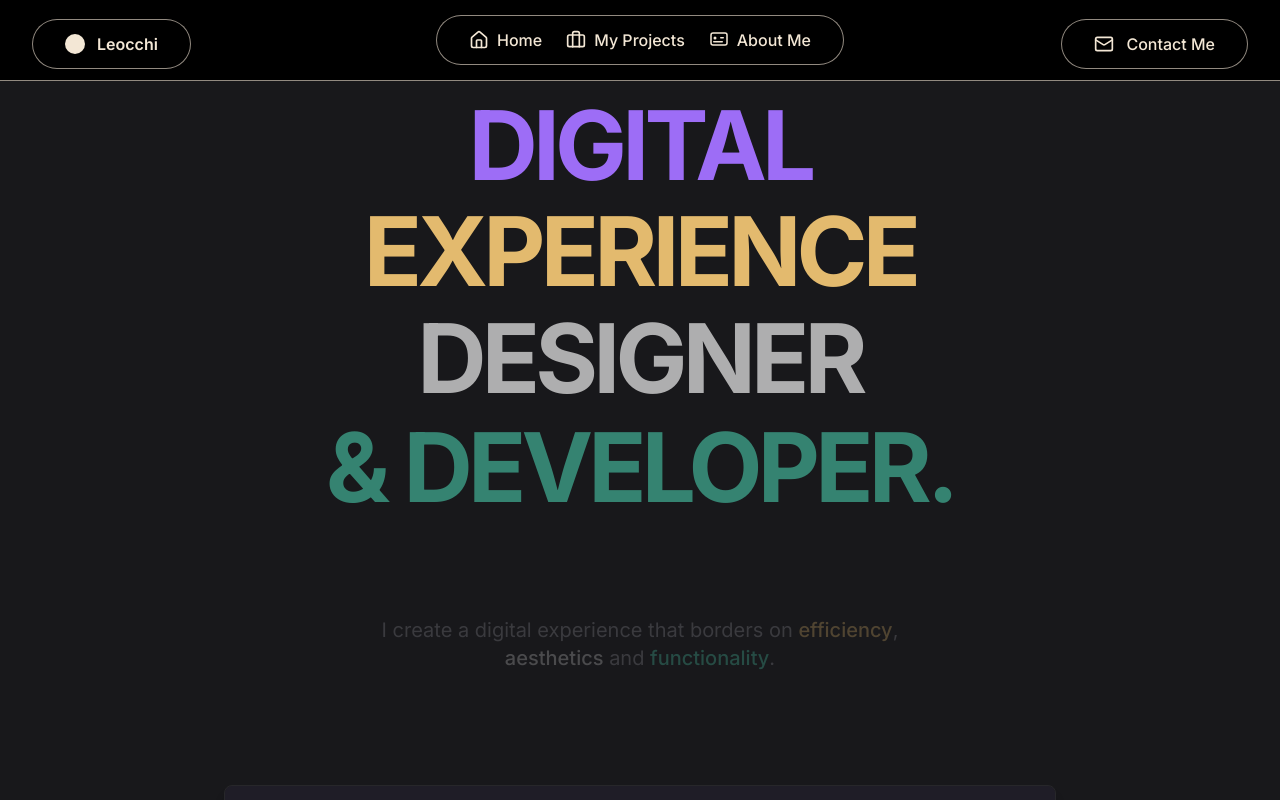
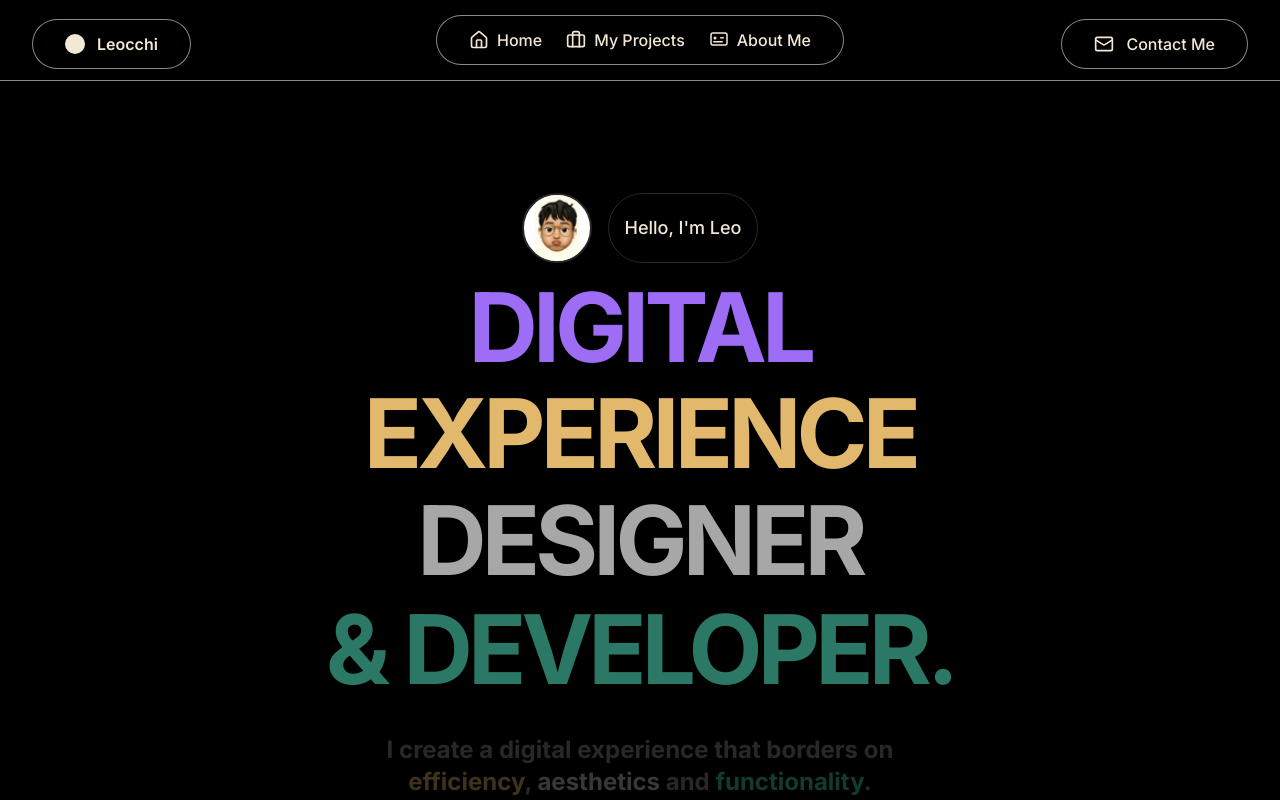
Before and after one commit to Leocch1/my-portfolio, a Next.js app: page / in a window 1280 px wide. Shown: the top 800 px of the page. Built offline with nearby package versions, Linux system fonts and the light colour scheme.

Commit message:
base home page

```diff
--- a/components/sections/hero.tsx
+++ b/components/sections/hero.tsx
@@ -3,20 +3,24 @@ import { MotionDiv } from '@/components/motion';
 
 export default function HeroSection() {
   return (
-    <section className="flex flex-grow items-center justify-center bg-background text-foreground p-4 overflow-hidden">
+    <section className="flex flex-grow items-center justify-center bg-black text-[#f3e7d5] p-4 pb-24 overflow-hidden">
       <div className="w-full max-w-6xl mx-auto">
-        <div className="relative text-center">
+        <div className="relative text-center pt-24">
           <MotionDiv
             initial={{ opacity: 0, y: -20 }}
             animate={{ opacity: 1, y: 0 }}
             transition={{ duration: 0.5, delay: 0.2 }}
-            className="absolute -top-20 left-1/2 -translate-x-1/2 flex items-center gap-4 z-10"
+            className="flex items-center gap-4 justify-center mb-4 z-10"
           >
-            <Avatar className="h-10 w-10 md:h-12 md:w-12 border-2 border-border">
-              <AvatarImage src="https://placehold.co/100x100.png" alt="Leo" data-ai-hint="avatar memoji" />
+            <Avatar className="h-[70px] w-[70px] border-2 border-border overflow-hidden bg-white">
+              <AvatarImage
+                src="genmoji (1).png"
+                alt="Leo"
+                className="object-contain"
+              />
               <AvatarFallback>L</AvatarFallback>
             </Avatar>
-            <div className="text-sm md:text-base border border-border rounded-full px-4 py-2 whitespace-nowrap bg-background">
+            <div className="h-[70px] flex items-center border border-border rounded-full px-4 whitespace-nowrap bg-black text-lg font-medium text-[#f3e7d5]">
               Hello, I'm Leo
             </div>
           </MotionDiv>
@@ -30,7 +34,6 @@ export default function HeroSection() {
             >
               <span className="text-primary">DIGITAL</span>
             </MotionDiv>
-
             <MotionDiv
               initial={{ opacity: 0, y: 20 }}
               animate={{ opacity: 1, y: 0 }}
@@ -38,7 +41,6 @@ export default function HeroSection() {
             >
               <span className="text-secondary">EXPERIENCE</span>
             </MotionDiv>
-
             <MotionDiv
               initial={{ opacity: 0, y: 20 }}
               animate={{ opacity: 1, y: 0 }}
@@ -47,7 +49,6 @@ export default function HeroSection() {
             >
               <span className="text-foreground/90">DESIGNER</span>
             </MotionDiv>
-
             <MotionDiv
               initial={{ opacity: 0, y: 20 }}
               animate={{ opacity: 1, y: 0 }}
@@ -59,15 +60,15 @@ export default function HeroSection() {
           </h1>
 
           <MotionDiv
-            className="mt-16 md:mt-24 max-w-xl mx-auto text-lg md:text-xl text-muted-foreground leading-relaxed"
+            className="mt-4 md:mt-8 max-w-xl mx-auto text-xl md:text-2xl text-muted-foreground leading-relaxed font-bold"
             initial={{ opacity: 0, y: 20 }}
             animate={{ opacity: 1, y: 0 }}
             transition={{ duration: 0.5, delay: 0.7 }}
           >
             I create a digital experience that borders on{' '}
-            <span className="text-secondary font-medium">efficiency</span>,{' '}
-            <span className="text-foreground/90 font-medium">aesthetics</span> and{' '}
-            <span className="text-accent font-medium">functionality</span>.
+            <span className="text-secondary font-bold">efficiency</span>,{' '}
+            <span className="text-foreground/90 font-bold">aesthetics</span> and{' '}
+            <span className="text-accent font-bold">functionality</span>.
           </MotionDiv>
         </div>
       </div>
```
Also changed, not shown: public/genmoji (1).png (added).
